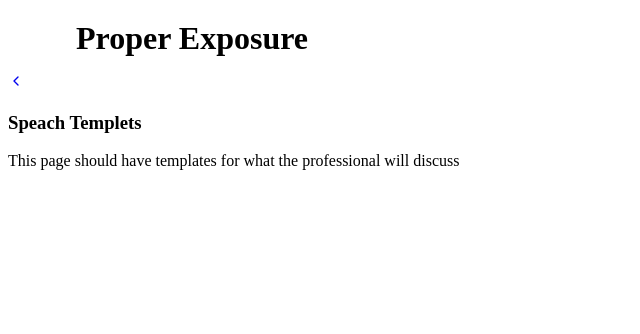
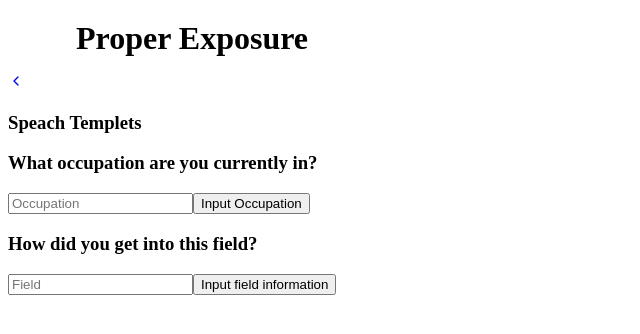
Before and after one commit to timdean27/proper_exposure_front, a React (Create React App) app: page /speachtempletes in a window 1280 px wide. Shown: the top 334 px of the page, without its empty margins (0-640 px from the left). Built offline with nearby package versions, Linux system fonts and the light colour scheme.

Commit message:
Working on Speach Templets

```diff
--- a/src/App.js
+++ b/src/App.js
@@ -1,7 +1,7 @@
 import React from 'react';
 import './App.css';
 import { Routes, Route } from 'react-router-dom';
-import { BrowserRouter as Router } from "react-router-dom";
+
 
 import Header from './components/Header'
 import HomeRoute from "./Routes/HomeRoute"
@@ -16,13 +16,11 @@ import SearchTempRoutes from "./Routes/SearchTempRoutes"
 function App() {
   return (
     <div className="App">
-    <Router>
       <Header/>
       <HomeRoute/>
       <LoginRoute/>
       <ProfileViewRoutes/>
       <SearchTempRoutes/>
-      </Router>
     </div>
   );
 }
--- a/src/Routes/ProfileViewRoutes.js
+++ b/src/Routes/ProfileViewRoutes.js
@@ -5,7 +5,6 @@ import { Routes, Route } from "react-router-dom";
 import AllProfProfiles from "../pages/ViewProfiles/AllProfProfiles";
 import IndividualProfile from "../pages/ViewProfiles/IndividualProfile";
 const ProfileViewRoutes = () => {
-
     const SampleProfile = [
         {
           id:1,
@@ -29,9 +28,6 @@ const ProfileViewRoutes = () => {
         },
       ];
 
-
-
-
   return (
     <div>
       <Routes>
--- a/src/index.js
+++ b/src/index.js
@@ -5,8 +5,8 @@ import { BrowserRouter as Router } from "react-router-dom";
 
 const root = ReactDOM.createRoot(document.getElementById('root'));
 root.render(
-
+  <Router>
     <App />
-
+  </Router>
 
 );
--- a/src/pages/SpeachTemplets.js
+++ b/src/pages/SpeachTemplets.js
@@ -3,6 +3,14 @@ import { Link, useNavigate } from "react-router-dom";
 import { FiChevronLeft } from "react-icons/fi";
 
 const SpeachTemplets = () => {
+  const [area, setArea] = useState(null);
+
+  const handleChange = (e) => {
+    setArea({ ...area, [e.target.id]: e.target.value });
+    console.warn(e.target.value);
+  };
+
+  const handleSubmit = () => {};
   return (
     <div>
 
@@ -10,9 +18,32 @@ const SpeachTemplets = () => {
         <FiChevronLeft />
       </Link>
       <h3>Speach Templets</h3>
-      <p>
-        This page should have templates for what the professional will discuss
-      </p>
+      <div>
+
+      <div>
+      <h3>What occupation are you currently in?</h3>
+        <form onSubmit={handleSubmit}>
+          <input
+            id="Occupation"
+            type="text"
+            placeholder="Occupation"
+            onChange={handleChange}
+          />
+          <button onClick={handleSubmit}>Input Occupation</button>
+        </form>
+        <h3>How did you get into this field?</h3>
+        <form onSubmit={handleSubmit}>
+          <input
+            id="Field"
+            type="text"
+            placeholder="Field"
+            onChange={handleChange}
+          />
+          <button onClick={handleSubmit}>Input field information</button>
+        </form>
+
+      </div>
+    </div>
     </div>
   );
 };
--- a/src/pages/ViewProfiles/AllProfProfiles.js
+++ b/src/pages/ViewProfiles/AllProfProfiles.js
@@ -9,29 +9,8 @@ import { FiChevronLeft } from "react-icons/fi";
 
 
 
-const AllProfProfiles = () => {
-  const SampleProfile = [
-    {
-      id:1,
-      profilePic: "ProfilePicHolder.jpg",
-      firstName: "Tim",
-      lastName: "Dean",
-      occupation: "Software Engineer",
-      yearsInField: 1,
-      SchoolCounty: "Suffolk",
-      SchoolsNear: ["Northport HS", "Commack HS"],
-    },
-    {
-      id:2,
-      profilePic: "ProfilePicHolder.jpg",
-      firstName: "Tom",
-      lastName: "Dean",
-      occupation: "Mechanical Engineer",
-      yearsInField: 1,
-      SchoolCounty: "Nassau",
-      SchoolsNear: ["Northport HS", "Commack HS"],
-    },
-  ];
+const AllProfProfiles = ({SampleProfile}) => {
+
 
   return (
     <div>
```
